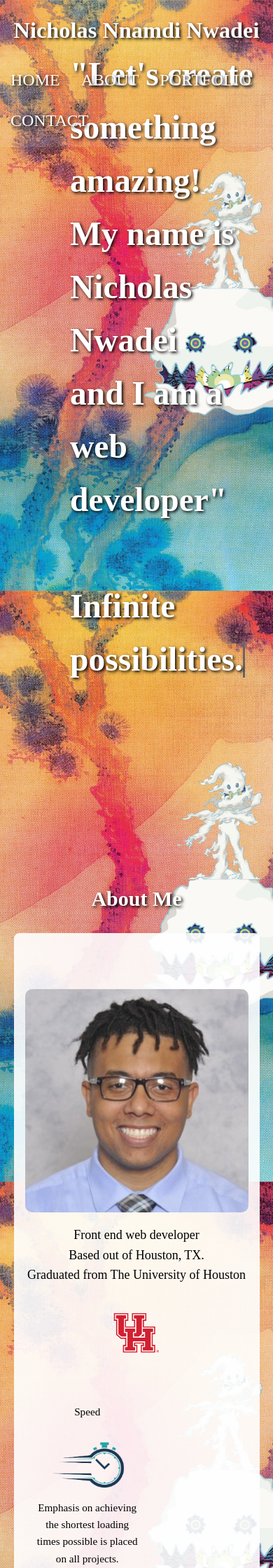
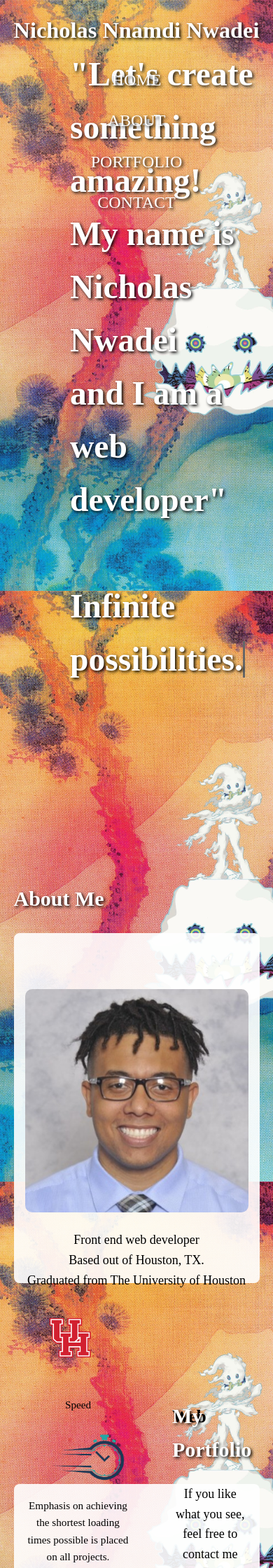
Before and after one commit to nco7317/nicholasnwadei.github.io, a PHP site: page / in a window 390 px wide. Shown: the top 2240 px of the page at 70% size. Run offline with PHP 8.4, Linux system fonts and the light colour scheme.

Commit message:
mobile changes

```diff
--- a/css/style.css
+++ b/css/style.css
@@ -379,22 +379,6 @@
 		width: 90%;
 		margin: 0 auto;
 	}
-
-	/* -----------------------Flex--------------------*/
-	.main-header,
-	.navbar,
-	.row,
-	.col,
-	.banner,
-	.img,
-	.secondary,
-	.primary,
-	.tertiary,
-	.form-items,
-	form,
-	li {
-	display: flex;
-	}
 	.main-header {
 	flex-direction: column;
 	align-items: center;
@@ -471,21 +455,14 @@
 		align-items: center;
 	}
 
-	#about,
-	#projects,
-	#contact {
-		padding-top: 3em;
-	}
-
-
-	.secondary li {
-		float: left;
-		padding-right: 2em;
-		list-style:
-	}
 	li {
 		flex-direction: column;
 	justify-content: center;
+	}
+	.form-items {
+		flex-grow: 1;
+		flex-basis: 0;
+
 	}
 }
 
```
